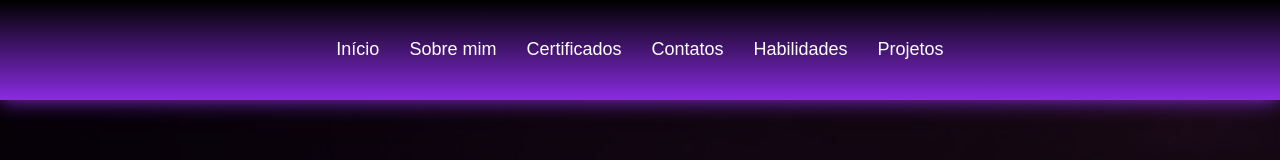
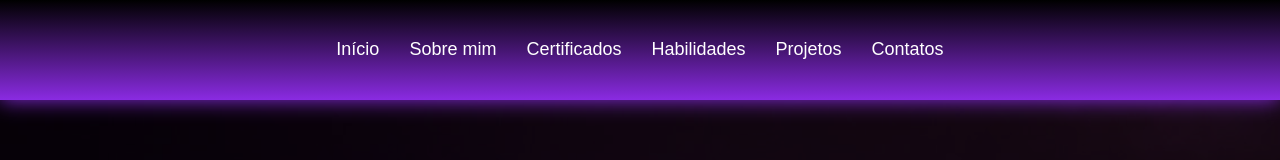
Before and after one commit to JogadorHungria/Portifolio, a React (Vite) app: page / in a window 1280 px wide. Shown: the top 160 px of the page. Built offline with nearby package versions, Linux system fonts and the light colour scheme.

Commit message:
fix: alter position link contact in nav bar

```diff
--- a/src/componets/Header/NavDesktop/index.tsx
+++ b/src/componets/Header/NavDesktop/index.tsx
@@ -13,10 +13,6 @@ export const NavDesktop = () => {
         Certificados
       </a>
 
-      <a className="menu" href="#contacts">
-        Contatos
-      </a>
-
       <a className="menu" href="#stacks">
         Habilidades
       </a>
@@ -24,6 +20,10 @@ export const NavDesktop = () => {
       <a className="menu" href="#projects">
         Projetos
       </a>
+
+      <a className="menu" href="#contacts">
+        Contatos
+      </a>
     </nav>
   );
 };
--- a/src/componets/Header/NavMobile/HeaderMobile.tsx
+++ b/src/componets/Header/NavMobile/HeaderMobile.tsx
@@ -31,10 +31,6 @@ export const NavMobile = ({ openCloseMenu }) => {
           Certificados
         </a>
 
-        <a onClick={() => openCloseMenu()} className="menu" href="#contacts">
-          Contatos
-        </a>
-
         <a onClick={() => openCloseMenu()} className="menu" href="#stacks">
           Habilidades
         </a>
@@ -42,6 +38,10 @@ export const NavMobile = ({ openCloseMenu }) => {
         <a onClick={() => openCloseMenu()} className="menu" href="#projects">
           Projetos
         </a>
+
+        <a onClick={() => openCloseMenu()} className="menu" href="#contacts">
+          Contatos
+        </a>
       </nav>
     </MenuMobileStyle>
   );
```
